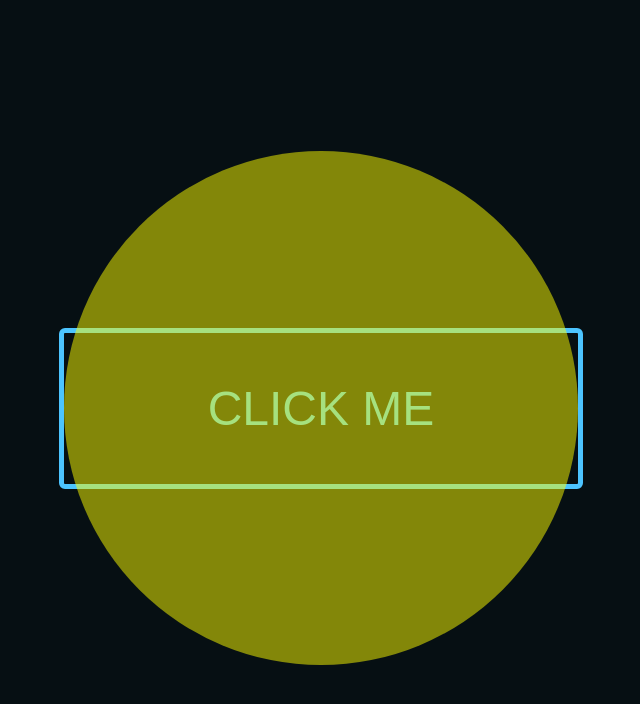
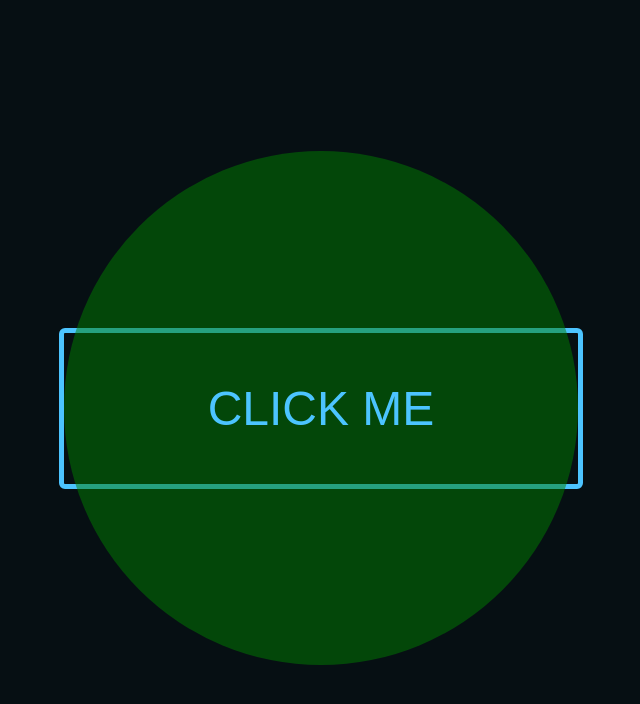
Before and after one commit to Annie-Huang/ripple-button, a website: page index.html in a window 1280 px wide. Shown: the whole page, without its empty margins (319-959 px from the left). Drawn offline with Linux system fonts and the light colour scheme.

Commit message:
Create new stacking context so the sudo element can stay behind the button with z-index: -1;

```diff
--- a/style.css
+++ b/style.css
@@ -13,6 +13,9 @@ body {
 
   position: relative;
 
+  /* Create new stacking context so the sudo element can stay behind the button with z-index: -1; */
+  isolation: isolate;
+
   appearance: none; /* override browser styling */
   cursor: pointer;
   font-size: 3rem;
@@ -27,9 +30,10 @@ body {
 .ripple-button::before {
   content: '';
   position: absolute;
+  z-index: -1;
   width: 100%;
   aspect-ratio: 1 / 1;
   border-radius: 50%;
-  background: yellow;
+  background: green;
   opacity: 0.5;
 }
```
